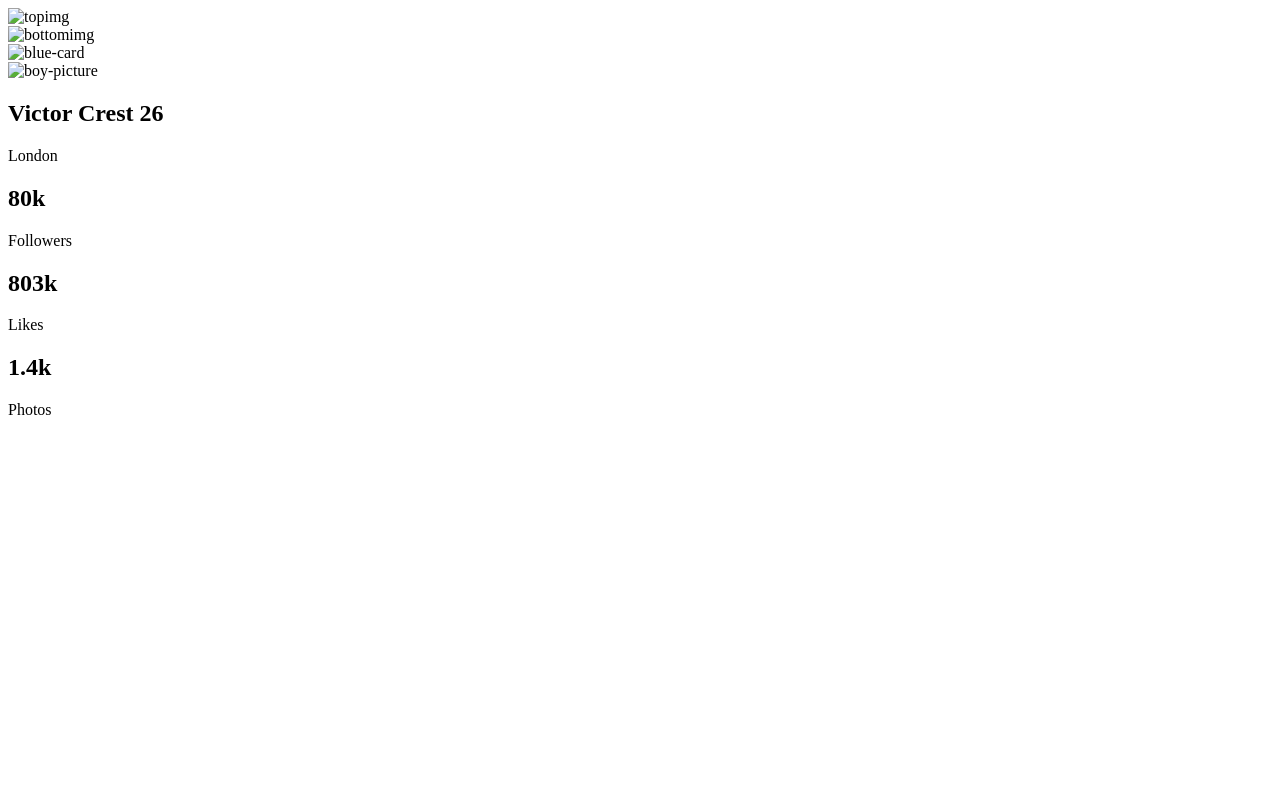
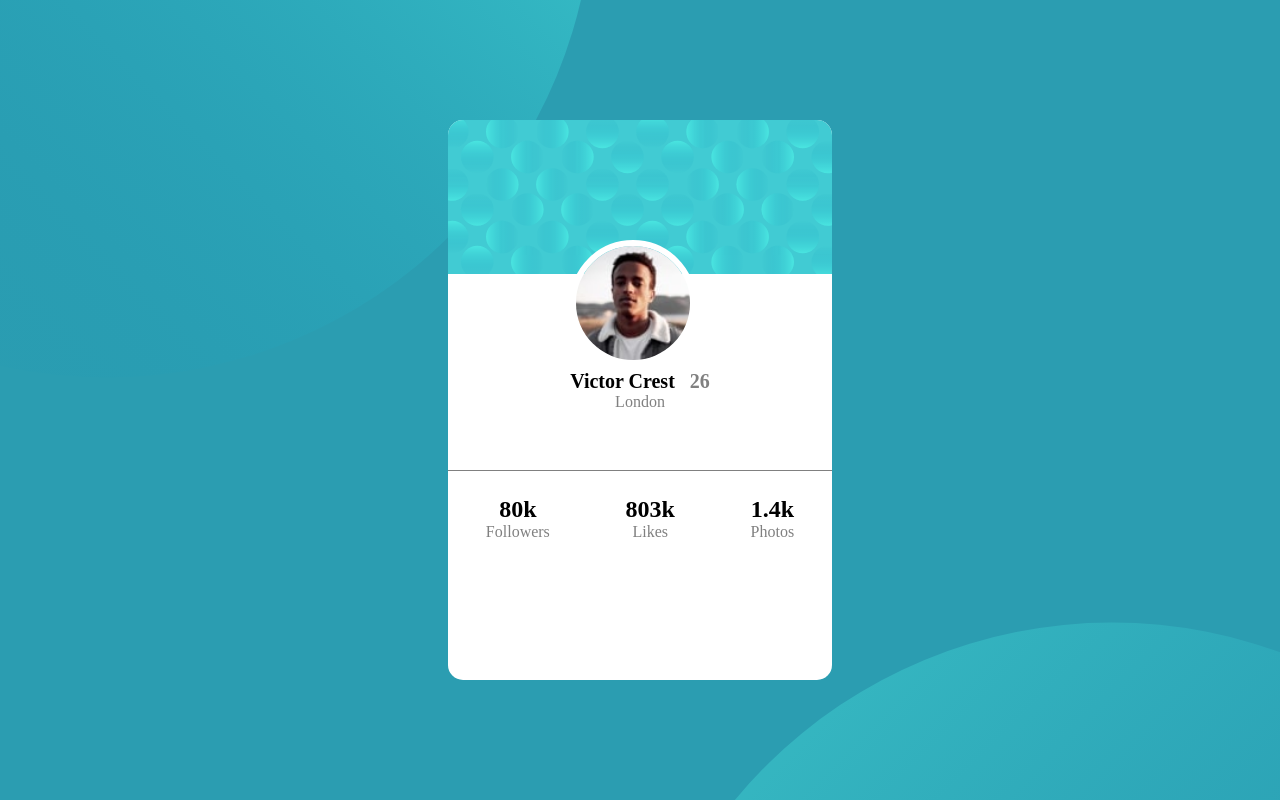
Before and after one commit to tobeblast/profile-card, a plain HTML site: page index.html in a window 1280 px wide. Drawn offline with Linux system fonts and the light colour scheme; the site is published under a folder, as on GitHub Pages, so addresses that start at the root find nothing.

Commit message:
profile-card

```diff
--- a/index.html
+++ b/index.html
@@ -4,28 +4,28 @@
     <meta charset="UTF-8" />
     <meta name="viewport" content="width=device-width, initial-scale=1.0" />
     <title>Victor</title>
-    <link rel="stylesheet" href="/css/style2.css" />
+    <link rel="stylesheet" href="./css/style2.css" />
   </head>
   <body>
     <section id="carrier">
       <div class="background-img">
         <div class="back-img1">
-          <img src="/img/bgTop.svg" alt="topimg" />
+          <img src="./img/bgTop.svg" alt="topimg" />
         </div>
         <div class="back-img2">
-          <img src="/img/bgBottom.svg" alt="bottomimg" />
+          <img src="./img/bgBottom.svg" alt="bottomimg" />
         </div>
       </div>
 
       <!-- main-content -->
       <div class="card-carry">
         <div>
-          <img src="/img/bg-pattern-card.svg" alt="blue-card" width="100%" />
+          <img src="./img/bg-pattern-card.svg" alt="blue-card" width="100%" />
         </div>
         <div class="boy-picture">
           <div class="boy-name">
             <div>
-              <img src="/img/image-victor.jpg" alt="boy-picture" />
+              <img src="./img/image-victor.jpg" alt="boy-picture" />
             </div>
             <h1>Victor Crest <span>26</span></h1>
             <p>London</p>
```
